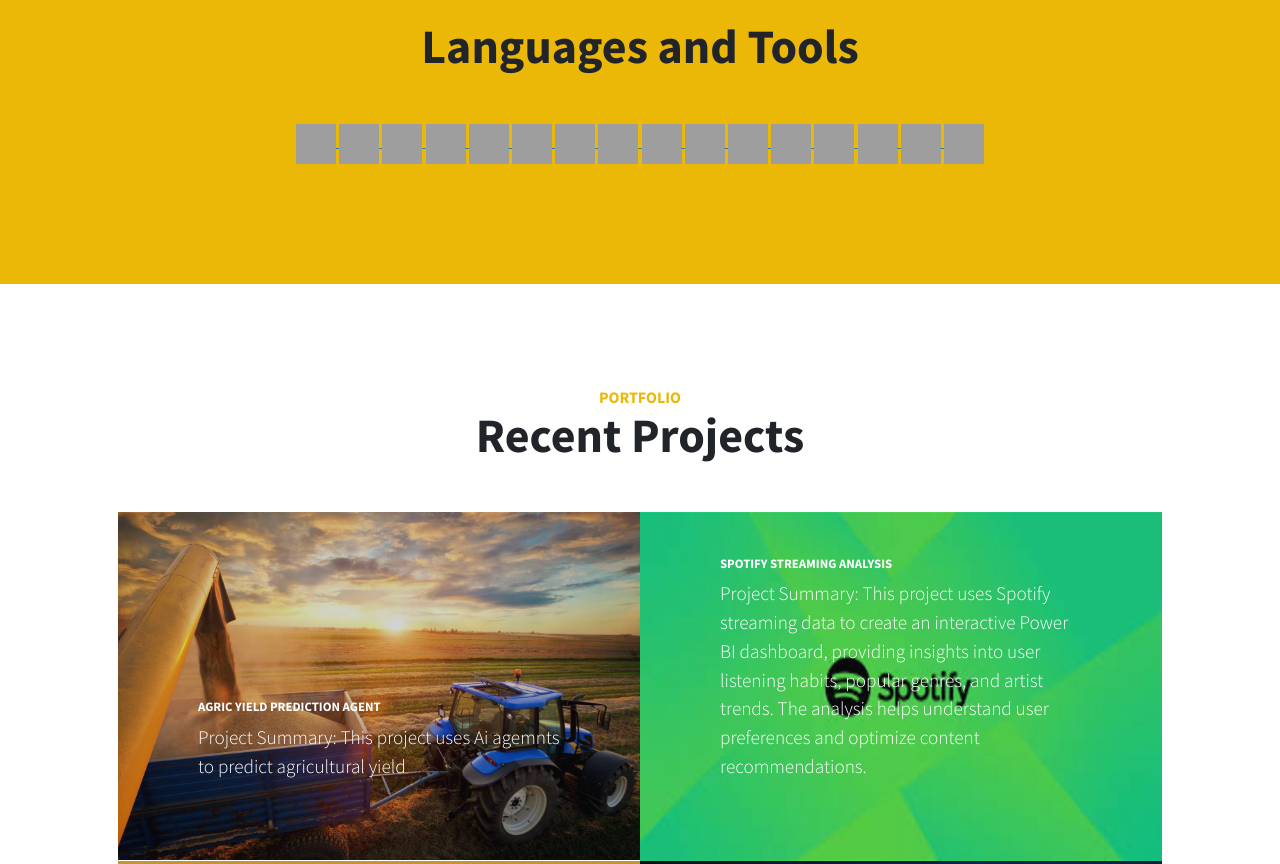
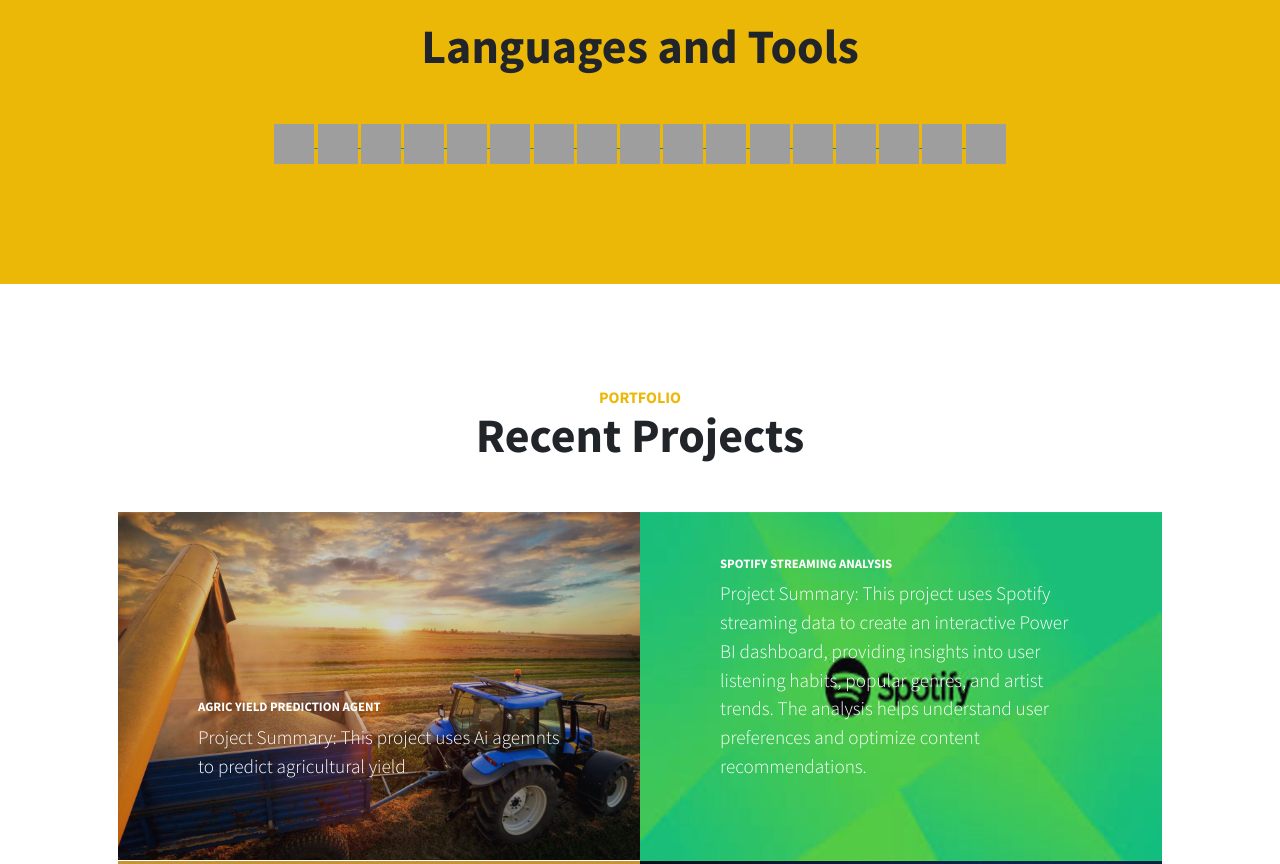
Before and after one commit to Elilora/Nerat-Portfolio, a plain HTML site: page index.html in a window 1280 px wide. Shown: the part 2080-2944 px from the top of the page. Drawn offline with nearby package versions, Linux system fonts and the light colour scheme; grey boxes are pictures that could not be loaded.

Commit message:
Update index.html

```diff
--- a/index.html
+++ b/index.html
@@ -155,6 +155,9 @@
                         <a href="https://redis.io" target="_blank" rel="noreferrer">
                             <img src="https://raw.githubusercontent.com/devicons/devicon/master/icons/redis/redis-original-wordmark.svg" alt="redis" width="40" height="40"/>
                         </a>
+                        <a href="https://aws.amazon.com" target="_blank" rel="noreferrer">
+                            <img src="https://cdn.jsdelivr.net/gh/devicons/devicon@latest/icons/amazonwebservices/amazonwebservices-original-wordmark.svg" alt="aws" width="40" height="40"/>
+                        </a>
                     </p>
                 </div>
         </section>
@@ -270,6 +273,7 @@
                 <h2 class="mb-4">Check me out</h2>
                    <!-- <a class="btn btn-xl btn-light me-4" href="https://drive.google.com/file/d/1Ch5Cpr3apIHOWUVT3lJgz857D-F-gKfr/view?usp=sharing">Resume</a>-->
                 <a class="btn btn-xl btn-dark" href="https://github.com/Elilora">Github</a>
+                <a class="btn btn-xl btn-dark" href="https://medium.com/@neratdazam2/things-you-may-miss-data-preparation-edition-78b9eae12601">Medium</a>
             </div>
         </section>
 
```
